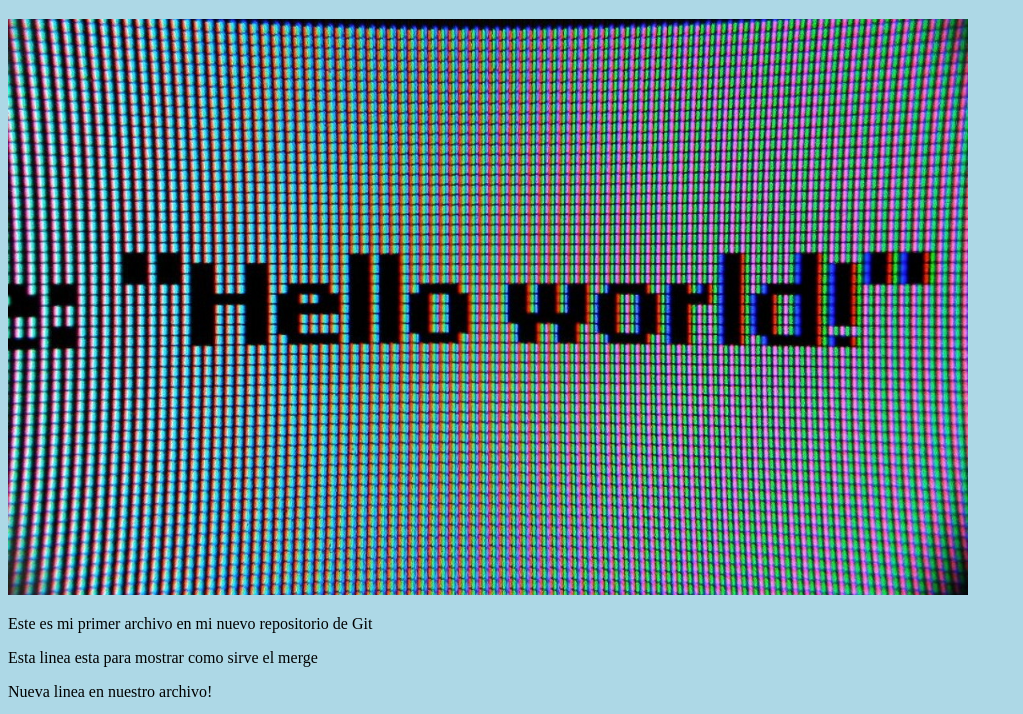
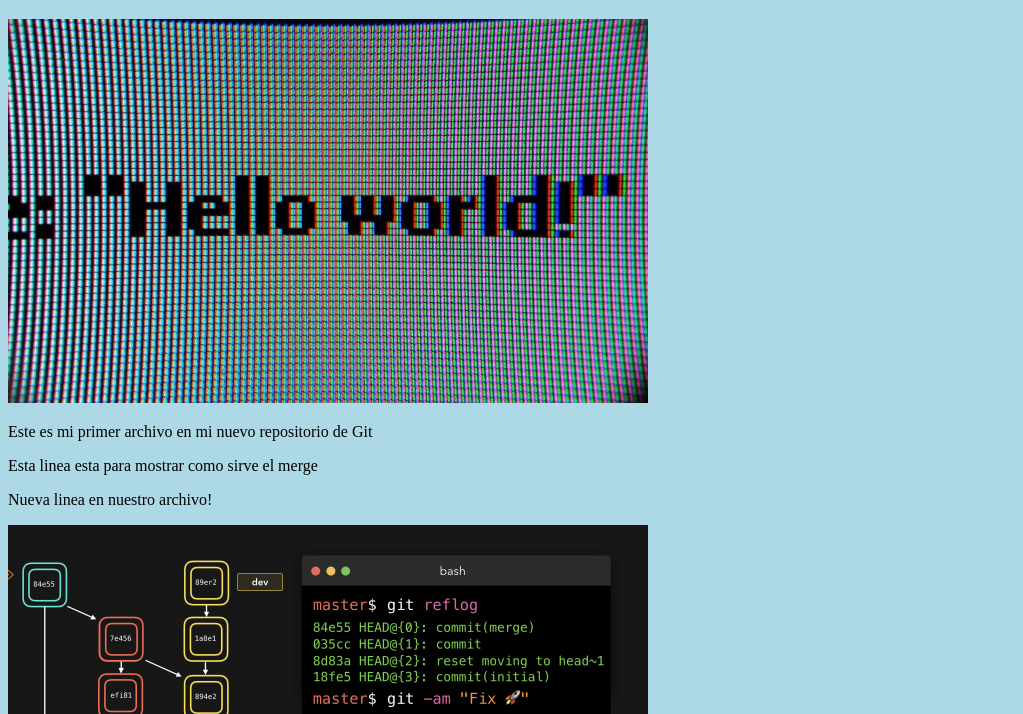
Before and after one commit to SebasYnojosa/hello-world, a plain HTML site: page index.html in a window 1280 px wide. Shown: the part 61-775 px from the top of the page, without its empty margins (0-1023 px from the left). Drawn offline with Linux system fonts and the light colour scheme.

Commit message:
Actualizado index.html Imagen redimensionada

```diff
--- a/index.html
+++ b/index.html
@@ -7,7 +7,7 @@
 <body>
     <h1>Hola Mundo!</h1>
     <div>
-        <img src="hello-world-img.jpg" alt="Hello World en pantalla" style="width: 100%; max-width: 960px;">
+        <img src="hello-world-img.jpg" alt="Hello World en pantalla" style="width: 100%; max-width: 640px;">
     </div>
     <p>Este es mi primer archivo en mi nuevo repositorio de Git</p>
     <p>Esta linea esta para mostrar como sirve el merge</p>
```
